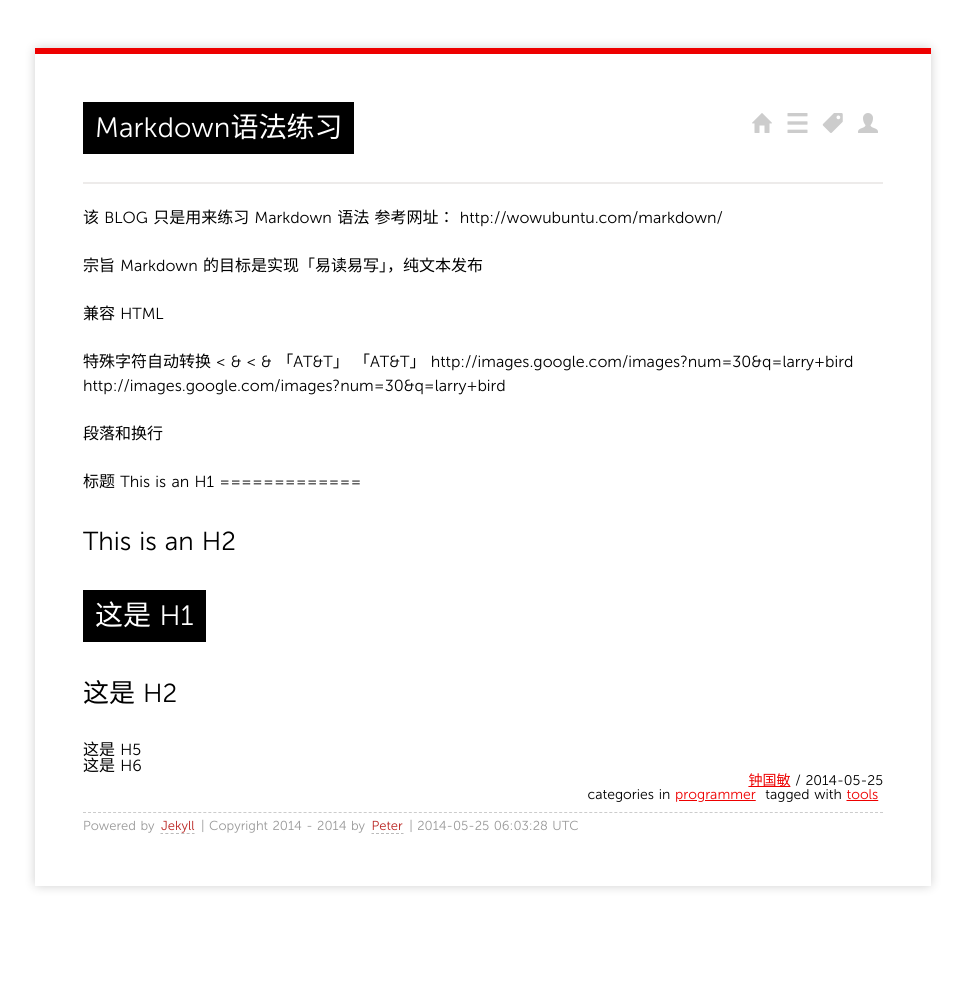
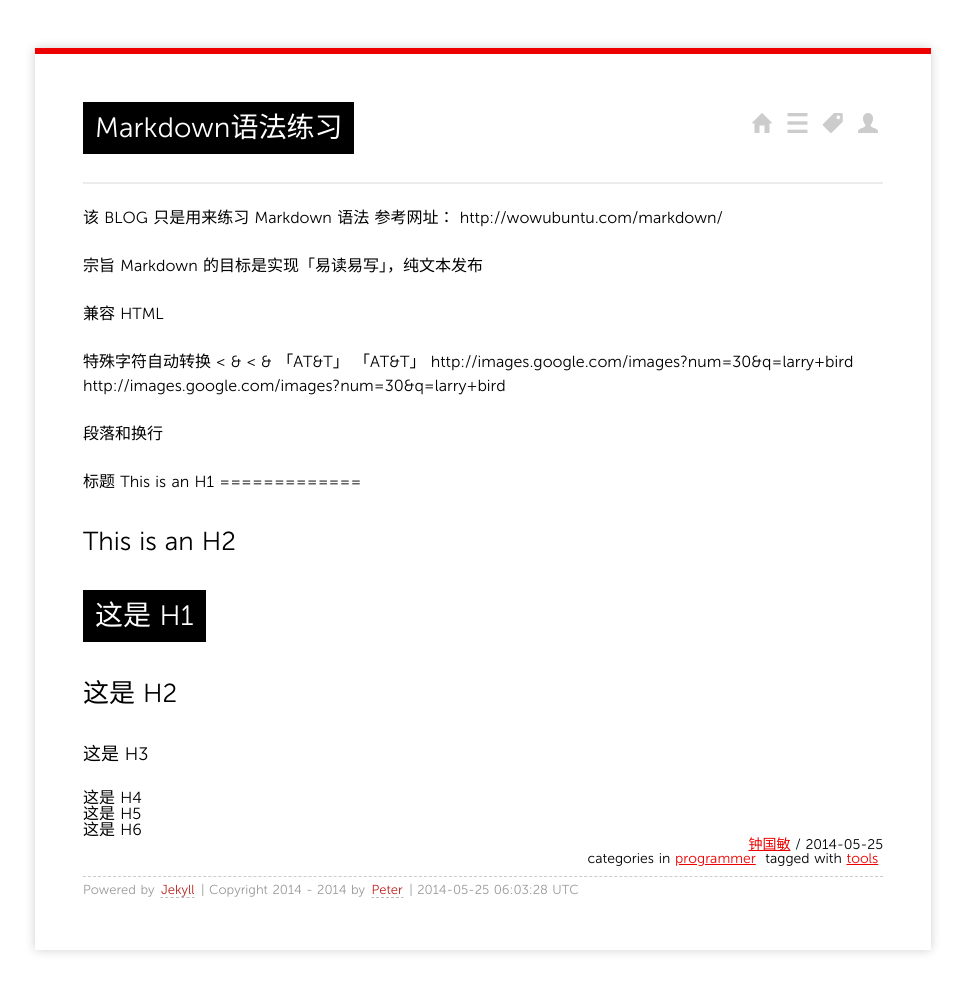
Before and after one commit to fengyr/blog, a Jekyll site: the page built from _posts/2014/2014-05-25-Markdown语法练习.md, in a window 1280 px wide. Shown: the whole page, without its empty margins (157-1122 px from the left). Built offline with Jekyll 4.4.1, drawn with Linux system fonts in a browser that asks for light colours; Markdown is read by kramdown in place of the engine named in the settings; before the commit the page ends 934 px from its top, so only the background shows below that.

Commit message:
For study Markdown

```diff
--- a/_posts/2014/2014-05-25-Markdown语法练习.md
+++ b/_posts/2014/2014-05-25-Markdown语法练习.md
@@ -39,6 +39,10 @@ This is an H2
 
 ## 这是 H2
 
+### 这是 H3
+
+#### 这是 H4
+
 ##### 这是 H5
 
 ###### 这是 H6
```
